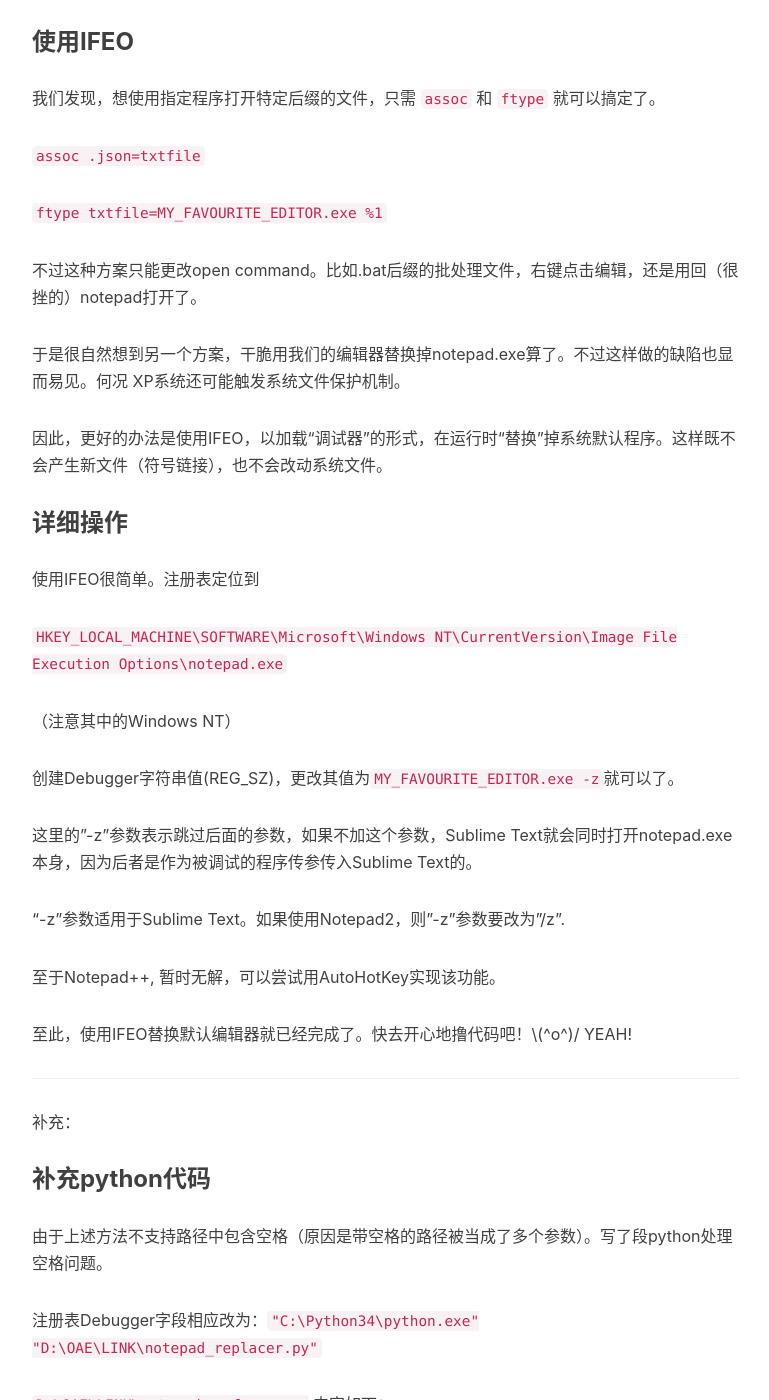
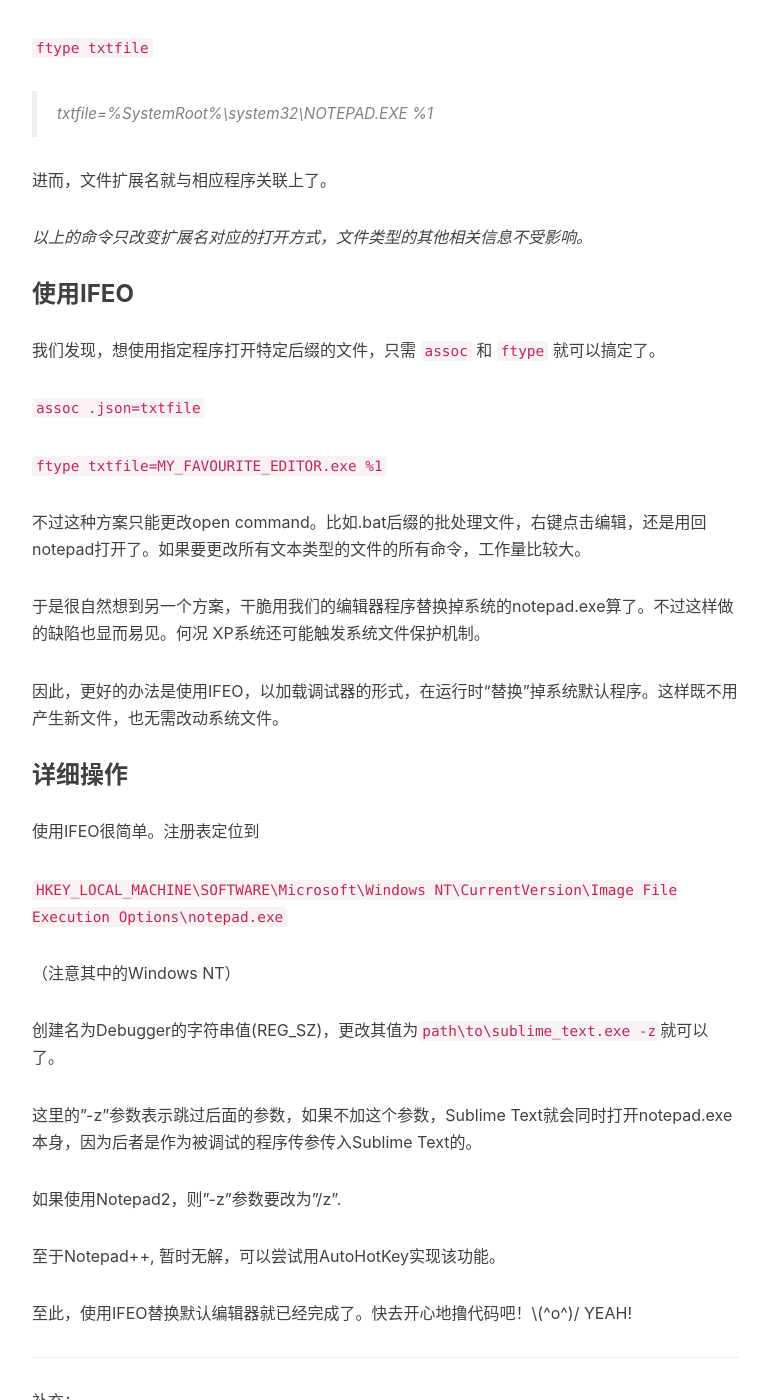
Before and after one commit to wings27/wings27.github.io, a Jekyll site: the page built from _posts/2015-05-26-windows-ifeo.md, in a window 1280 px wide and 1400 px high, scrolled down 2470 px. Shown: the whole window, without its empty margins (233-1002 px from the left). Built offline with Jekyll 4.4.1, drawn with Linux system fonts in a browser that asks for light colours; nearby versions of some CDN libraries; comment, search, counter and statistics services are not loaded; some of the changed text lies outside the part shown.

Commit message:
modify content.

````diff
--- a/_posts/2015-05-26-windows-ifeo.md
+++ b/_posts/2015-05-26-windows-ifeo.md
@@ -19,20 +19,26 @@
 {:toc}
 
 
+### 前言
+
+我们可能都遇到过需要更改系统默认文件关联的情况。比如想用我们心♂爱的编辑器替换掉(很low的)notepad打开所有文本类型的文件。
+
+解决方案主要有两类：
+
+一是更改文件关联，使得windows用我们关联的编辑器打开。但是这样的缺点是要为所有文本类型的文件都设置关联，并且所有命令（打开、编辑等）都要设置关联。
+
+另一种是不改文件关联，在系统运行notepad的前一刻替换为我们指定的编辑器。这就需要用到IFEO技术。缺点就是，notepad再也打不开了。。 Well, I don't really care.（冷漠脸）
+
 ### 文件关联
-
-我们可能都遇到过需要更改系统默认文件关联的情况。比如想用我们心♂爱的编辑器替换掉很low的notepad.exe打开所有文本类型的文件。
-
-解决方案主要有两类：（补充）
 
 首先来了解一下Windows的文件关联。
 
 <!--todo 重新组织语言 -->
-简单解释一下，~~Windows的资源管理器识别文件类型是由扩展名决定的（而并不是文件头决定文件类型）。~~首先扩展名会对应一种文件类型，这种文件类型的不同操作再对应到不同的具体命令。
+简单解释一下，windows的扩展名会对应一种文件类型，这种文件类型的不同操作再对应到不同的具体命令。
 
-像这样： `.txt --> txtfile --> { "open": "notepad.exe %1", "edit": "notepad.exe %1", ... }`
+写出来就类似这样： `.txt --> txtfile --> { "open": "notepad.exe %1", "edit": "notepad.exe %1", ... }`
 
-这些对应关系保存于注册表的`HKEY_CLASSES_ROOT`项，由Explorer读取后，决定文件该用什么命令处理。
+这些对应关系保存于注册表的`HKEY_CLASSES_ROOT`项，由explorer读取后，决定文件该用什么命令处理。
 
 文件扩展名与文件类型的对应关系，可以通过`assoc`命令查看或修改。
 
@@ -72,11 +78,11 @@
 
 `ftype txtfile=MY_FAVOURITE_EDITOR.exe %1`
 
-不过这种方案只能更改open command。比如.bat后缀的批处理文件，右键点击编辑，还是用回（很挫的）notepad打开了。
+不过这种方案只能更改open command。比如.bat后缀的批处理文件，右键点击编辑，还是用回notepad打开了。如果要更改所有文本类型的文件的所有命令，工作量比较大。
 
-于是很自然想到另一个方案，干脆用我们的编辑器替换掉notepad.exe算了。不过这样做的缺陷也显而易见。何况 XP系统还可能触发系统文件保护机制。
+于是很自然想到另一个方案，干脆用我们的编辑器程序替换掉系统的notepad.exe算了。不过这样做的缺陷也显而易见。何况 XP系统还可能触发系统文件保护机制。
 
-因此，更好的办法是使用IFEO，以加载“调试器”的形式，在运行时“替换”掉系统默认程序。这样既不会产生新文件（符号链接），也不会改动系统文件。
+因此，更好的办法是使用IFEO，以加载调试器的形式，在运行时“替换”掉系统默认程序。这样既不用产生新文件，也无需改动系统文件。
 
 
 ### 详细操作
@@ -87,16 +93,15 @@
 
 （注意其中的Windows NT）
 
-创建Debugger字符串值(REG_SZ)，更改其值为`MY_FAVOURITE_EDITOR.exe -z`就可以了。
+创建名为Debugger的字符串值(REG_SZ)，更改其值为`path\to\sublime_text.exe -z`就可以了。
 
 这里的"-z"参数表示跳过后面的参数，如果不加这个参数，Sublime Text就会同时打开notepad.exe本身，因为后者是作为被调试的程序传参传入Sublime Text的。
 
-"-z"参数适用于Sublime Text。如果使用Notepad2，则"-z"参数要改为"/z".
+如果使用Notepad2，则"-z"参数要改为"/z".
 
 至于Notepad++, 暂时无解，可以尝试用AutoHotKey实现该功能。
 
 至此，使用IFEO替换默认编辑器就已经完成了。快去开心地撸代码吧！\\(^o^)/ YEAH!
-
 
 ---
 补充：
@@ -143,9 +148,7 @@
 
 ```
 
-将上述代码重命名。。（操作步骤）
-
-win7 支持路径包含空格（示例），支持同时选中多个文件打开（附图）。但不支持路径包含多个连续空格（好吧，并不完美，嘤嘤嘤）。
+这样就能支持路径中包含空格，也支持同时选中多个文件打开。但不支持路径包含多个连续空格（好吧，并不完美，嘤嘤嘤。后面有空改成正则匹配路径吧）。
 
 ### 参考文献
 
````
